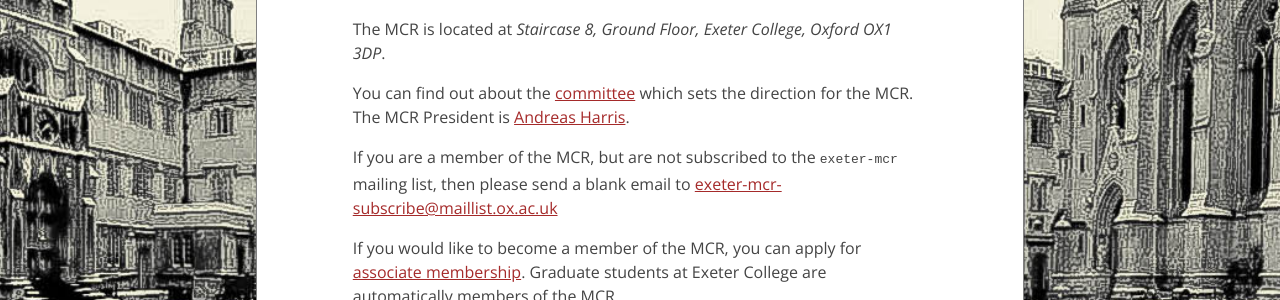
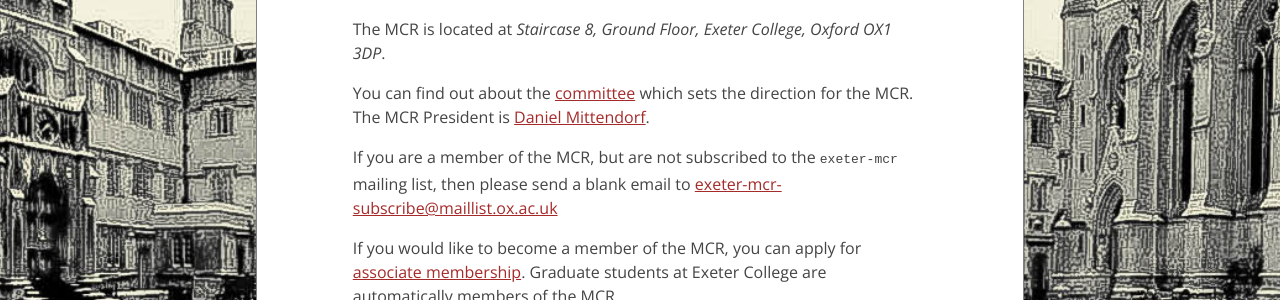
Before and after one commit to exetermcr/exetermcr.github.io, a Jekyll site: the page built from contact.markdown, in a window 1280 px wide. Shown: the part 475-775 px from the top of the page. Built offline with Jekyll 4.4.1, drawn with Linux system fonts in a browser that asks for light colours.

Commit message:
Update contact.markdown

```diff
--- a/contact.markdown
+++ b/contact.markdown
@@ -5,7 +5,7 @@
 The MCR is located at *Staircase 8, Ground Floor, Exeter College, Oxford OX1 3DP*.
 
 You can find out about the [committee](/committee) which sets the direction for the MCR.
-The MCR President is [Andreas Harris](mailto:president@exetermcr.org.uk).
+The MCR President is [Daniel Mittendorf](mailto:president@exetermcr.org.uk).
 
 If you are a member of the MCR, but are not subscribed to the `exeter-mcr` mailing list,
 then please send a blank email to
```
